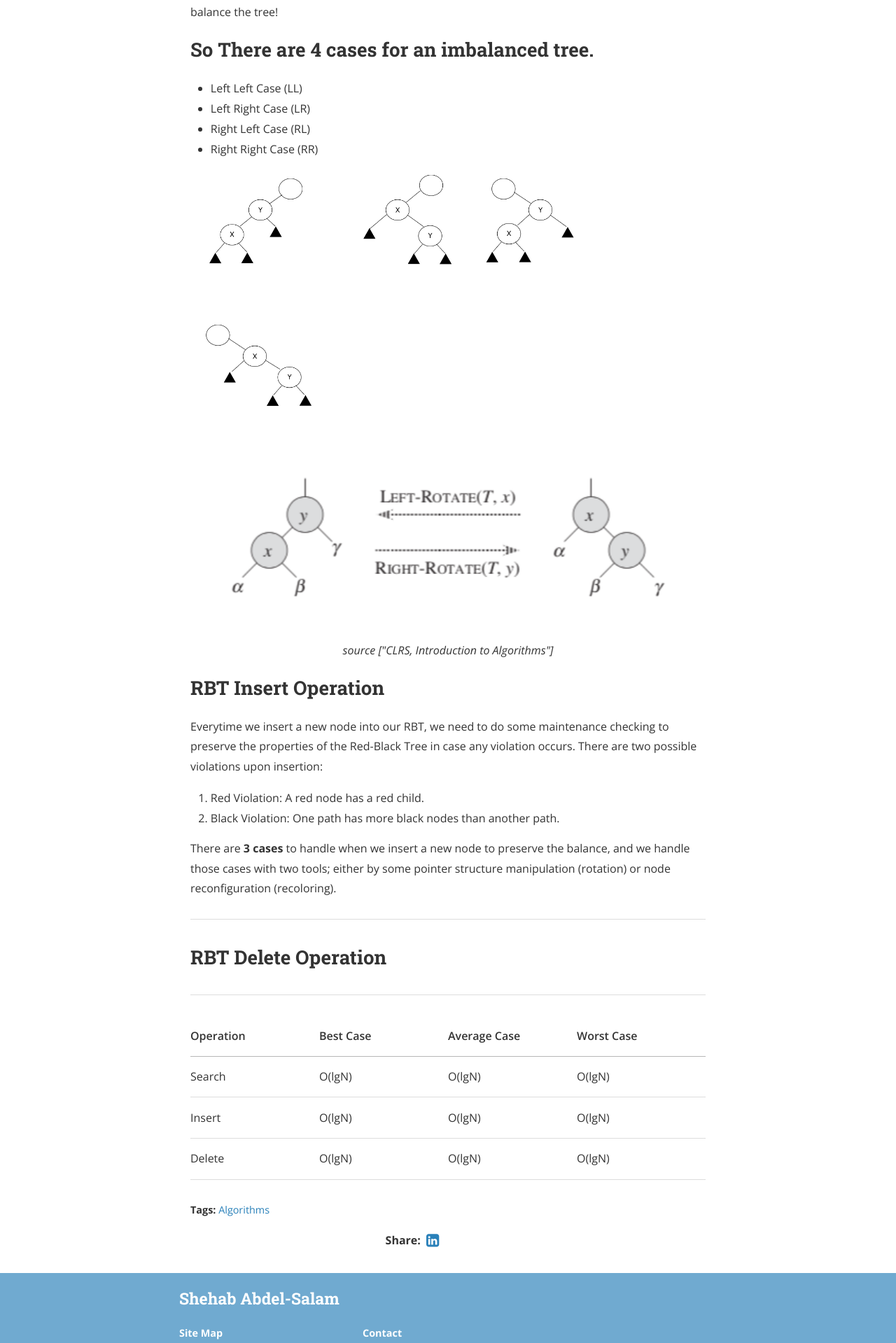
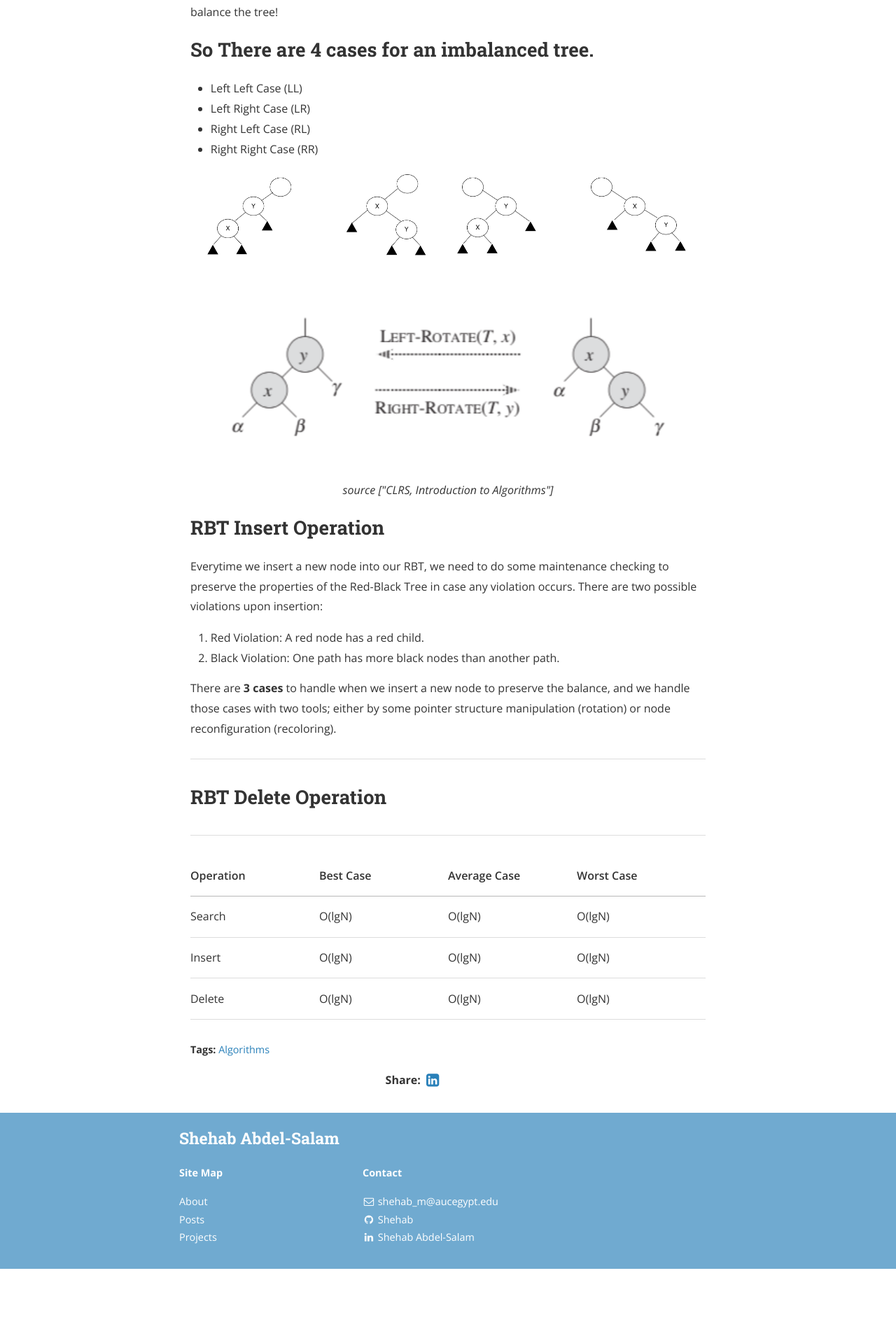
Before and after one commit to ShehabCE/shehabce.github.io, a Jekyll site: the page built from _posts/2018-10-20-Red-Black-Trees.markdown, in a window 1280 px wide. Shown: the part 3653-5572 px from the top of the page at 70% size. Built offline with Jekyll 4.4.1, drawn with Linux system fonts in a browser that asks for light colours; nearby versions of some CDN libraries; a style sheet for code colours, icons or effects is not loaded; after the commit the page ends 5466 px from its top, so only the background shows below that.

Commit message:
added images

```diff
--- a/_posts/2018-10-20-Red-Black-Trees.markdown
+++ b/_posts/2018-10-20-Red-Black-Trees.markdown
@@ -104,10 +104,10 @@ There might be cases where the height of a branch might be larger than the heigh
 	<li>Right Right Case (RR)</li>
 </ul>
 <div class="Image Row">
-		<span style="display: inline-block; width: 200px; height: 200px;"><img src="/assets/posts/LL.png"></span>
-		<span style="display: inline-block; width: 200px; height: 200px;"><img src="/assets/posts/LR.png"></span>
-		<span style="display: inline-block; width: 200px; height: 200px;"><img src="/assets/posts/RL.png"></span>
-		<span style="display: inline-block; width: 200px; height: 200px;"><img src="/assets/posts/RR.png"></span>
+		<span style="display: inline-block; width: 180px; height: 180px;"><img src="/assets/posts/LL.png"></span>
+		<span style="display: inline-block; width: 180px; height: 180px;"><img src="/assets/posts/LR.png"></span>
+		<span style="display: inline-block; width: 180px; height: 180px;"><img src="/assets/posts/RL.png"></span>
+		<span style="display: inline-block; width: 180px; height: 180px;"><img src="/assets/posts/RR.png"></span>
 </div>
 <img src="/assets/posts/rotations.png">
 <p align="center"><I>source ["CLRS, Introduction to Algorithms"]</I></p>
```
